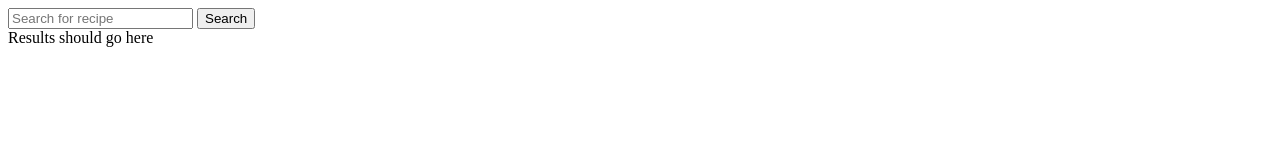
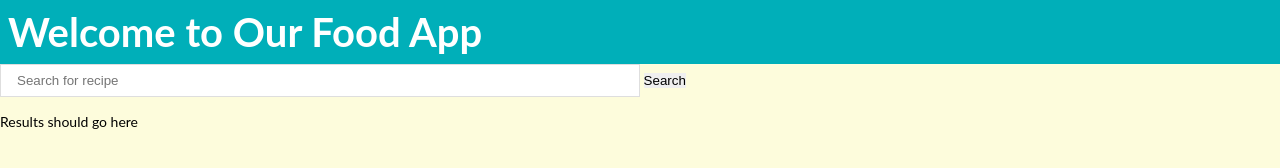
Before and after one commit to troydomio/foodApp, a plain HTML site: page index.html in a window 1280 px wide. Drawn offline with nearby package versions, Linux system fonts and the light colour scheme.

Commit message:
added simple style

```diff
--- a/index.html
+++ b/index.html
@@ -7,8 +7,12 @@
     <title>Food App</title>
     <script src="https://cdn.jsdelivr.net/npm/axios/dist/axios.min.js"></script>
     <script defer src="app.js"></script>
+    <link rel="stylesheet" href="styles.css">
 </head>
 <body>
+    <header id="main">
+        <h1>Welcome to Our Food App</h1>
+    </header>
     <div id="container">
         <form action="/" method="get" id="search-form">
             <input
@@ -17,7 +21,6 @@
             placeholder="Search for recipe"/>
             <button type="submit">Search</button>
         </form>
-
     </div>
 
     <div id="search-results">Results should go here</div>
--- a/styles.css
+++ b/styles.css
@@ -0,0 +1,45 @@
+/* mini reset */
+* {
+  margin: 0;
+  padding: 0;
+  border: 0;
+  box-sizing: border-box;
+}
+
+/* layout */
+body {
+  font-family: Lato, "Helvetica Neue", Helvetica, sans-serif;
+  color: #000;
+  font-size: 14px;
+  transition: all 0.2s;
+  background-color: #fdfcdc;
+}
+
+h1 {
+  font-size: 40px;
+}
+
+aside {
+  background-color: #f07167;
+  color: #fff;
+  padding: 2rem;
+  font-size: 20px;
+}
+
+#main {
+  padding: 0.5rem;
+  background-color: #00afb9;
+  color: #fff;
+}
+
+#search-form input {
+  width: 50%;
+  border: 1px solid rgba(34, 36, 38, 0.15);
+  padding: 0.5rem 1rem;
+  margin-bottom: 1rem;
+}
+
+#search-form input[type="submit"] {
+  margin: 1em 0 0 0;
+  width: auto;
+}
```
